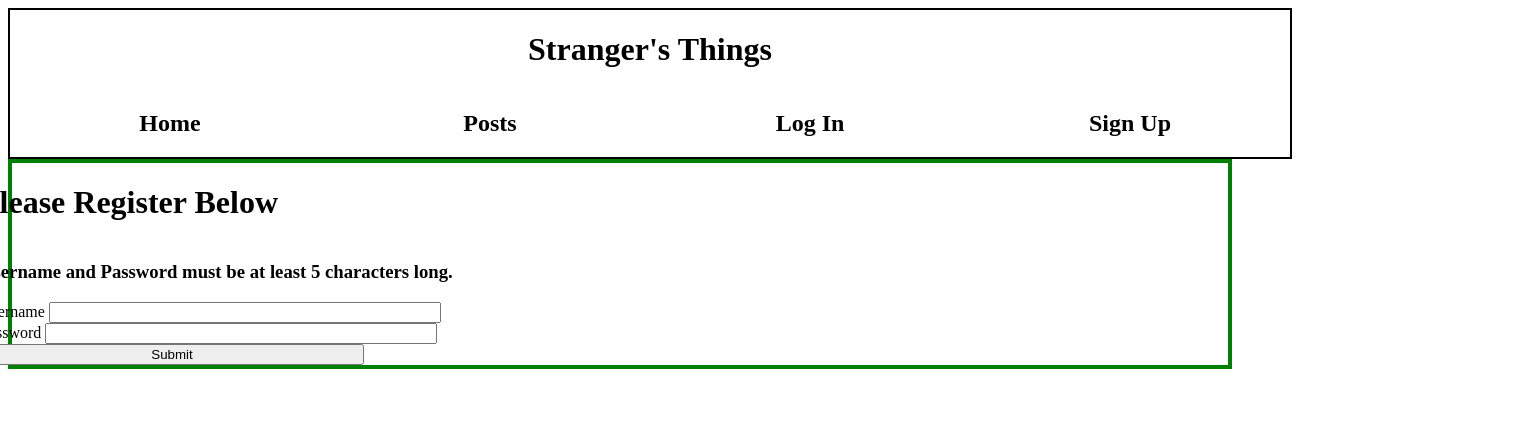
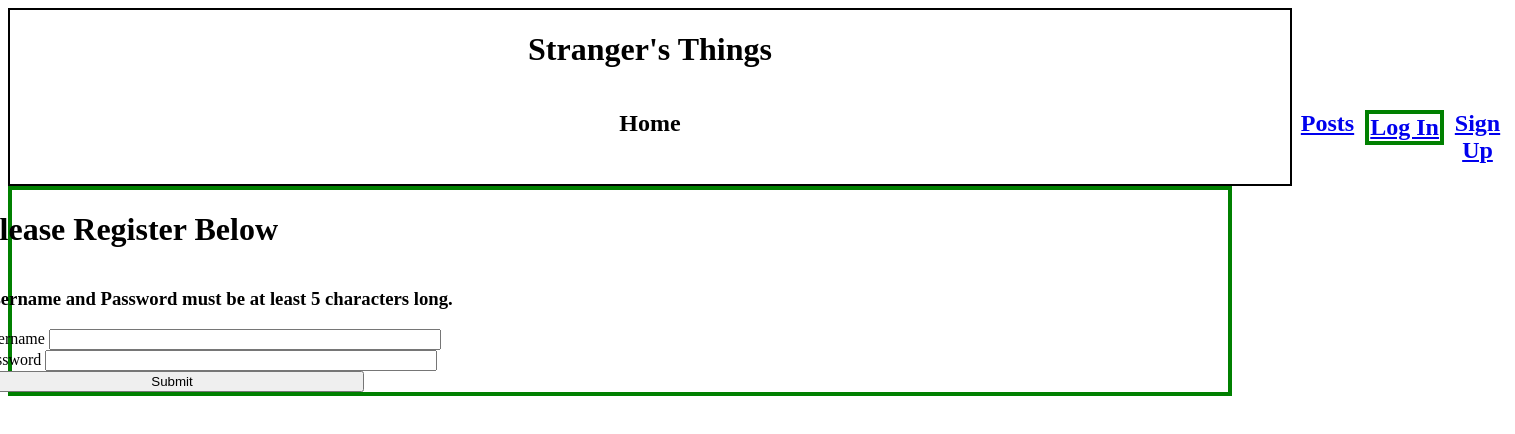
Before and after one commit to kabaron91/strangers_things, a React app: page /register in a window 1280 px wide. Shown: the whole page, 1515 px wide, since content can reach past the window. Built offline with nearby package versions, Linux system fonts and the light colour scheme.

Commit message:
pulls in posts

```diff
--- a/public/index.html
+++ b/public/index.html
@@ -8,13 +8,6 @@
     <link rel="stylesheet" href="style.css">
 </head>
 <body>
-    <header id='appHeader'>
-
-    </header>
-    <main>
-        <div id="app">
-
-        </div>
-    </main>
+    <div id="app"></div>
 </body>
 </html>
--- a/public/style.css
+++ b/public/style.css
@@ -2,10 +2,11 @@
     width: 100vw;
 }
 
-#appHeader {
-    display: flex;
-    flex-direction: column;
+header {
+    /* display: flex;
+    flex-direction: column; */
     border: 2px solid black;
+    width: 100vw;
 }
 
 #topHeader {
@@ -14,12 +15,25 @@
     text-align: center;
 }
 
+a {
+    max-width: 75px;
+    text-align: center;
+}
+
+a > h2 {
+    max-width: 75px;
+}
+
 #bottomHeader {
-    display: flex;
-    flex-direction: row;
-    justify-content: center;
-    align-content: space-around;
+    display: inline-grid;
+    grid-template-columns: 1fr 1fr 1fr 1fr;
+    grid-template-rows: 1fr;
     text-align: center;
+    width: 100vw;
+}
+
+#login {
+    grid-column: 2 / 3;
 }
 
 form label, form input {
@@ -29,7 +43,7 @@ form label, form input {
 #login, #register {
     display: flex;
     flex-direction: column;
-    /* align-content: space-around; */
+    align-content: space-around;
     align-items: center;
     border: 4px solid green;
     width: 95%;
--- a/src/components/Header.js
+++ b/src/components/Header.js
@@ -1,5 +1,5 @@
 import React, {useState, useEffect} from 'react'
-
+import {BrowserRouter as Router, Route, Link, Switch} from 'react-router-dom'
 
 
 
@@ -15,11 +15,11 @@ const Header = () => {
                 <h1>Stranger's Things</h1>
             </div>
             <div id='bottomHeader'>
-                <h2>Home</h2>
-                <h2>Posts</h2>
-                {!loggedState ? <><h2>Log In</h2>
-                <h2>Sign Up</h2></> : <><h2>Profile</h2>
-                <h2 onClick={() => {logoutUser(), setLoggedState(false)}}>Log Out</h2></>}
+                <h2 id='home'>Home</h2>
+                <Link to='/posts'><h2 id='post'>Posts</h2></Link>
+                {!loggedState ? <> <Link to='/login'><h2 id='login'>Log In</h2></Link>
+                <Link to='/register'><h2 id='signUp'>Sign Up</h2></Link></> : <><h2 id='profile'>Profile</h2>
+                <h2 id='logOut' onClick={() => {logoutUser(), setLoggedState(false)}}>Log Out</h2></>}
             </div>
         </>
     )
--- a/src/components/Posts.js
+++ b/src/components/Posts.js
@@ -1,17 +1,48 @@
-import React, {useState} from 'react'
+import React, {useEffect, useState} from 'react'
 import axios from 'axios'
 
 const BASE_URL = 'https://strangers-things.herokuapp.com/api/2104-UIC-RM-WEB-FT'
 const token = localStorage.getItem('token')
 
-async function getPosts() {
-    try {
-        let { data } = await axios.get(`${BASE_URL}/posts`)
-        console.log(data.data.posts)
-        return data.data.posts
-    } catch (error) {
-        console.error(error)
+const Posts = ()=> {
+
+    let [posts, setPosts] = useState([])
+
+    async function getPosts() {
+        try {
+            let { data } = await axios.get(`${BASE_URL}/posts`, {
+                headers:{
+                    Authorization: 'Bearer '+ token,
+                }
+            })
+            setPosts(data.data.posts)
+        } catch (error) {
+            console.error(error)
+        }
     }
+
+    useEffect(()=>{
+        getPosts()
+    }, [])
+
+
+    let postElement = posts.map((post, index, arr) =>{
+        return (
+            <div key={post._id}>
+                <h1>{arr[index].title}</h1>
+                <p>{arr[index].description}</p>
+                <h3>Price</h3>
+                <p>{arr[index].price}</p>
+                <h3>Seller</h3>
+                <p>{arr[index].author.username}</p>
+                <h3>Location</h3>
+                <p>{arr[index].location}</p>
+            </div>
+        )
+    })
+    return postElement
 }
 
-export default getPosts
+
+
+export default Posts
--- a/src/index.js
+++ b/src/index.js
@@ -6,7 +6,7 @@ import axios from 'axios'
 import Login from './components/Login'
 import Register from './components/Register'
 import Header from './components/Header'
-import getPosts from './components/Posts'
+import Posts from './components/Posts'
 
 
 const BASE_URL = 'https://strangers-things.herokuapp.com/api/2104-UIC-RM-WEB-FT'
@@ -15,9 +15,14 @@ const BASE_URL = 'https://strangers-things.herokuapp.com/api/2104-UIC-RM-WEB-FT'
 const App = () =>{
     return(
         <div>
+            <header>
+                <Header/>
+            </header>
+        <main>
             <Route path='/register' component={Register}/>
             <Route path='/login' component={Login} />
-            <Route path='/posts' component={getPosts} />
+            <Route path='/posts' component={Posts} />
+        </main>
         </div>
     )
 }
@@ -35,7 +40,7 @@ ReactDOM.render(
     document.getElementById("app")
 )
 
-ReactDOM.render(
-    <Router><Header /></Router>,
-    document.getElementById("appHeader")
-)
+// ReactDOM.render(
+//     <Router><Header /></Router>,
+//     document.getElementById("appHeader")
+// )
```
